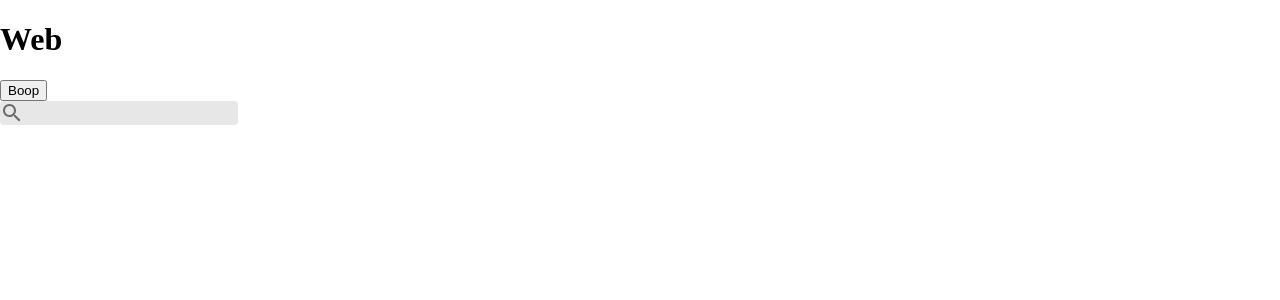
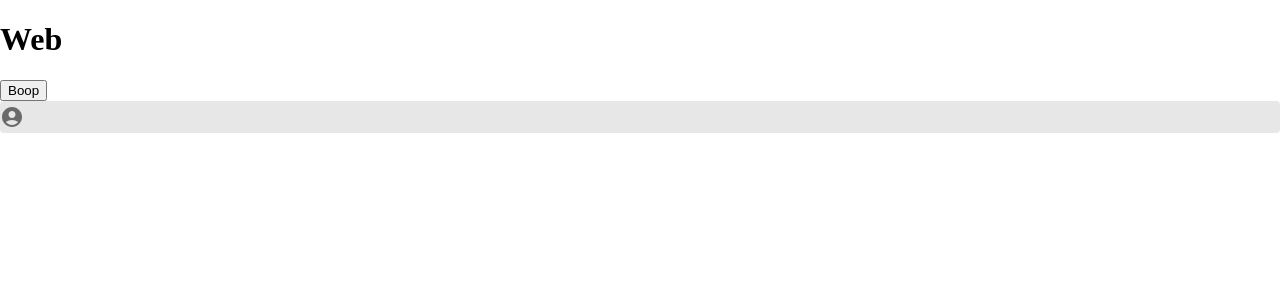
Before and after one commit to Hack-Weekly/magenta-tiger-chat-app, a Next.js app in the folder apps/web/: page / in a window 1280 px wide. Shown: the top 300 px of the page. Built offline with nearby package versions, Linux system fonts and the light colour scheme.

Commit message:
input now takes props for type of input, border and outline

```diff
--- a/apps/web/pages/index.tsx
+++ b/apps/web/pages/index.tsx
@@ -5,7 +5,7 @@ export default function Web() {
         <div>
             <h1>Web</h1>
             <Button />
-            <Input type={"search"} />
+            <Input typeOfInput={"edit"} border={false} width={"100%"} />
         </div>
     )
 }
--- a/packages/ui/components/Input.tsx
+++ b/packages/ui/components/Input.tsx
@@ -1,18 +1,32 @@
 import styled from "styled-components"
 import GlobalStyle from "./globalStyle/GlobalStyling"
 import SearchIcon from "@mui/icons-material/Search"
+import AccountCircleIcon from "@mui/icons-material/AccountCircle"
+import { Email } from "@mui/icons-material"
 
 interface InputProps {
-    type: "search" | "addFriend" | "update" | "sendMessage"
+    typeOfInput: "search" | "edit" | "send" | "email" | "password"
+    border: true | false
+    width: "100%" | "20rem" | "15rem" | "10rem"
 }
-const Wrapper = styled.div`
+
+const Wrapper = styled.div<InputProps>`
     display: flex;
     align-items: center;
-    justify-content: space-between;
-    gap: 0.2rem;
+    justify-content: flex-start;
+    gap: 0.3rem;
     background-color: #e8e7e7;
+    border: ${props => (props.border ? "1px solid grey" : "none")};
     border-radius: 4px;
-    width: fit-content;
+    width: ${props =>
+        props.width === "100%"
+            ? "100%"
+            : props.width === "20rem"
+            ? "20rem"
+            : props.width === "15rem"
+            ? "15rem"
+            : "10rem"};
+    height: 2rem;
 
     &:hover {
         background-color: #e8e7e7da;
@@ -28,16 +42,17 @@ const Icon = styled.div`
 
 const UserInput = styled.input<InputProps>`
     background-color: ${props =>
-        props.type === "search"
+        props.typeOfInput === "search"
             ? "white"
-            : props.type === "addFriend"
+            : props.typeOfInput === "edit"
             ? "green"
-            : props.type === "update"
+            : props.typeOfInput === "send"
             ? "blue"
-            : props.type === "sendMessage"
-            ? "yellow"
+            : props.typeOfInput === "email"
+            ? "white"
             : "white"};
     height: 100%;
+    width: 100%;
     border: none;
     border-radius: 4px;
     background: none;
@@ -49,19 +64,39 @@ const UserInput = styled.input<InputProps>`
         border: none;
 
         &::-webkit-clear-button {
-            color: grey;
+            color: red;
         }
     }
 `
 
-function Input({ type }: InputProps) {
-    // const dyanmicClassName: string = type
+function Input({ typeOfInput, border, width }: InputProps) {
+    const setInputType = () => {
+        const textInputs = ["search", "edit", "send"]
+
+        if (textInputs.includes(typeOfInput)) {
+            return "text"
+        } else if (typeOfInput === "email") {
+            return "email"
+        }
+        return "password"
+    }
+    const dynamicType: string = setInputType()
+
     return (
         <>
             <GlobalStyle />
-            <Wrapper>
-                <SearchIcon fontSize="medium" color="action" />
-                <UserInput type={type} />
+            <Wrapper width={width} border={border} typeOfInput={typeOfInput}>
+                {typeOfInput === "search" ? (
+                    <SearchIcon fontSize="medium" color="action" />
+                ) : typeOfInput === "edit" ? (
+                    <AccountCircleIcon fontSize="medium" color="action" />
+                ) : null}
+                <UserInput
+                    type={dynamicType}
+                    width={width}
+                    border={border}
+                    typeOfInput={typeOfInput}
+                />
             </Wrapper>
         </>
     )
```
